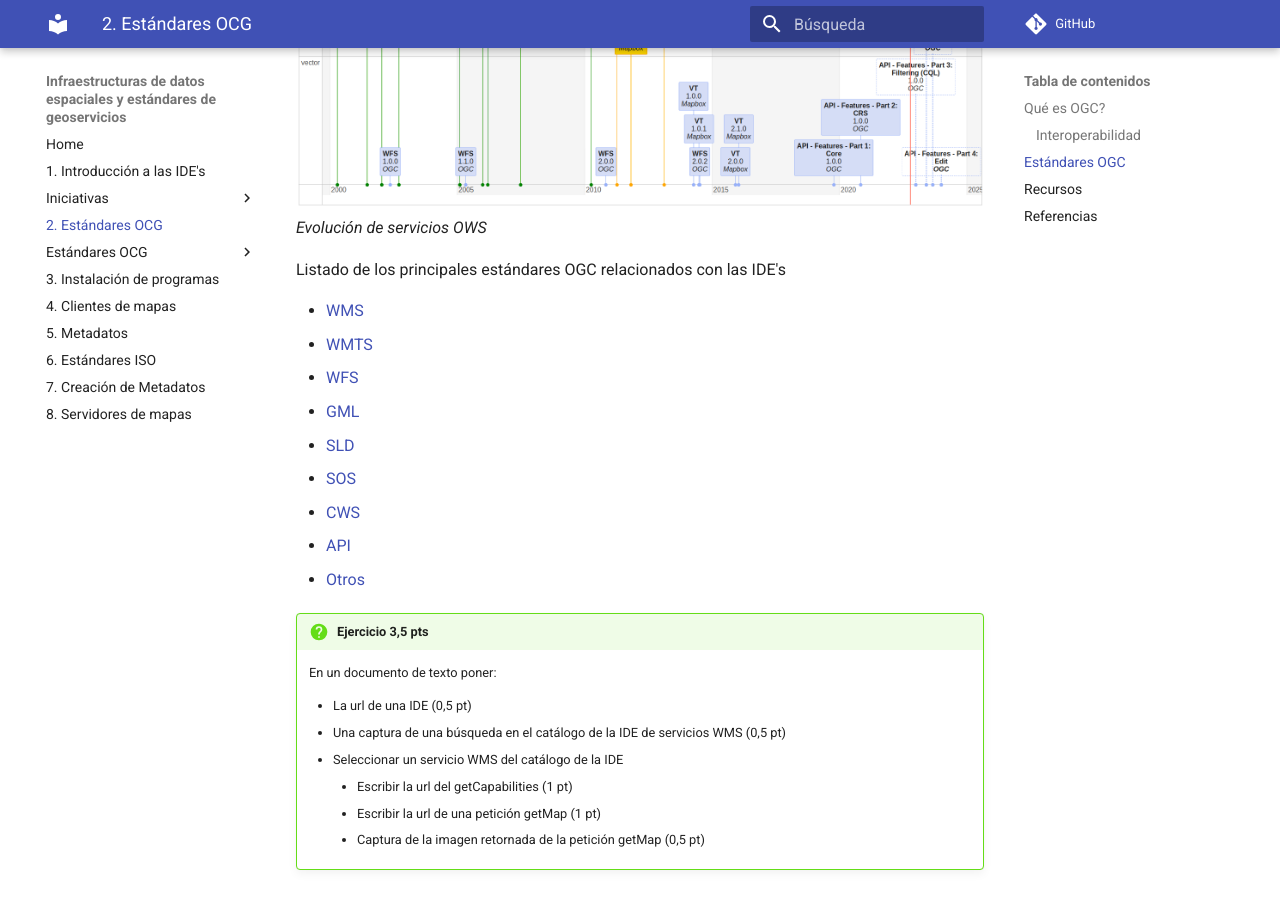
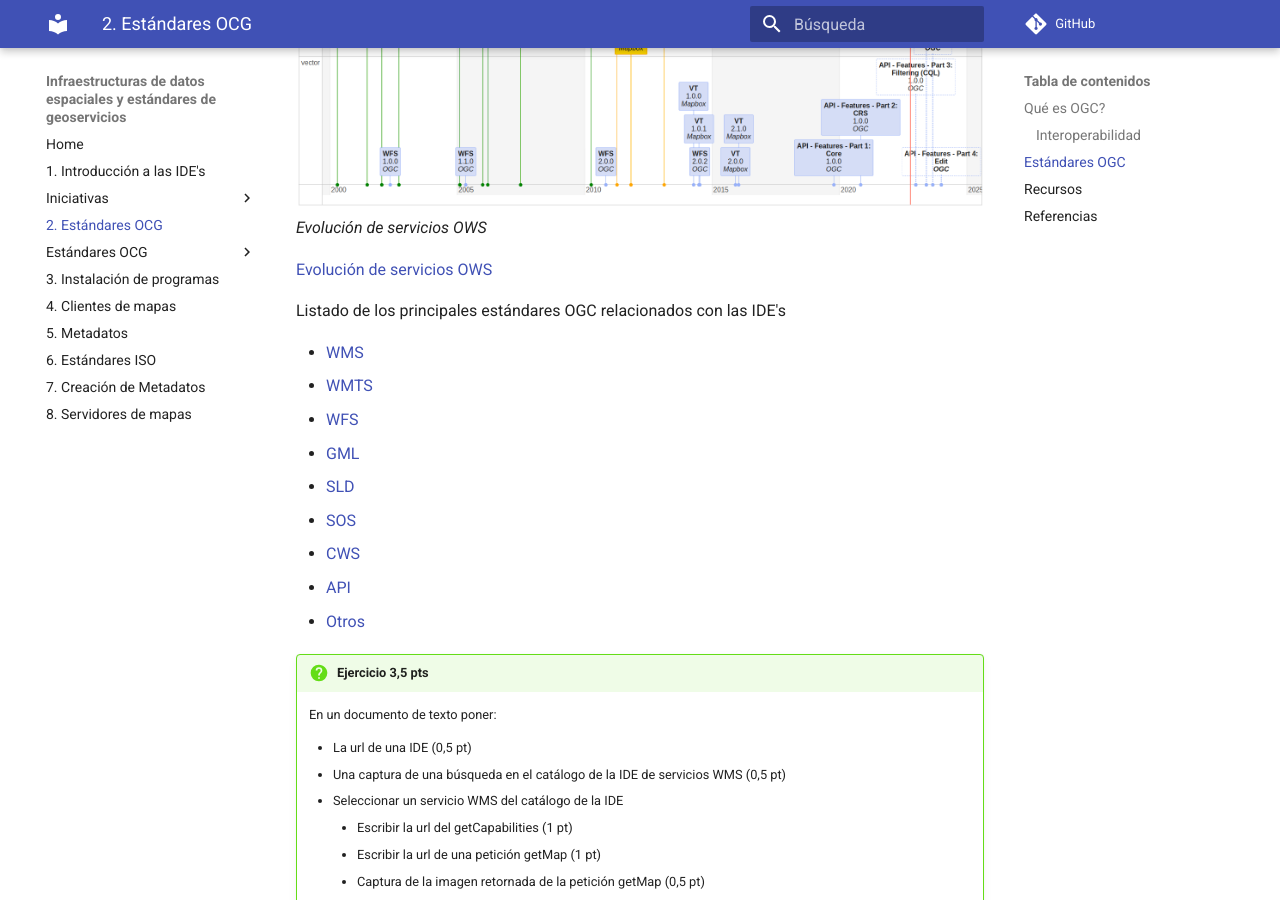
Before and after one commit to gss-mtig/sdis-mgeo, an MkDocs documentation site: the page built from docs/estandares_OCG.md, in a window 1280 px wide and 900 px high, scrolled down 2265 px. Built offline with MkDocs 1.6.1 and Material for MkDocs 9.7.7, drawn with Linux system fonts in a browser that asks for light colours; comment, search, counter and statistics services are not loaded.

Commit message:
add link to evolucion servicio ows

```diff
--- a/docs/estandares_OCG.md
+++ b/docs/estandares_OCG.md
@@ -42,6 +42,8 @@ Para la comunidad de habla hispana y portuguesa interesada en los desarrollos y
 ![Evolución de servicios OWS](img/ows.png)
 *Evolución de servicios OWS*
 
+[Evolución de servicios OWS](https://gss-mtig.github.io/servicios-ows/)
+
 Listado de los principales estándares OGC relacionados con las IDE's
 
 * [WMS](https://gss-mtig.github.io/sdis-mgeo/wms/)
```
